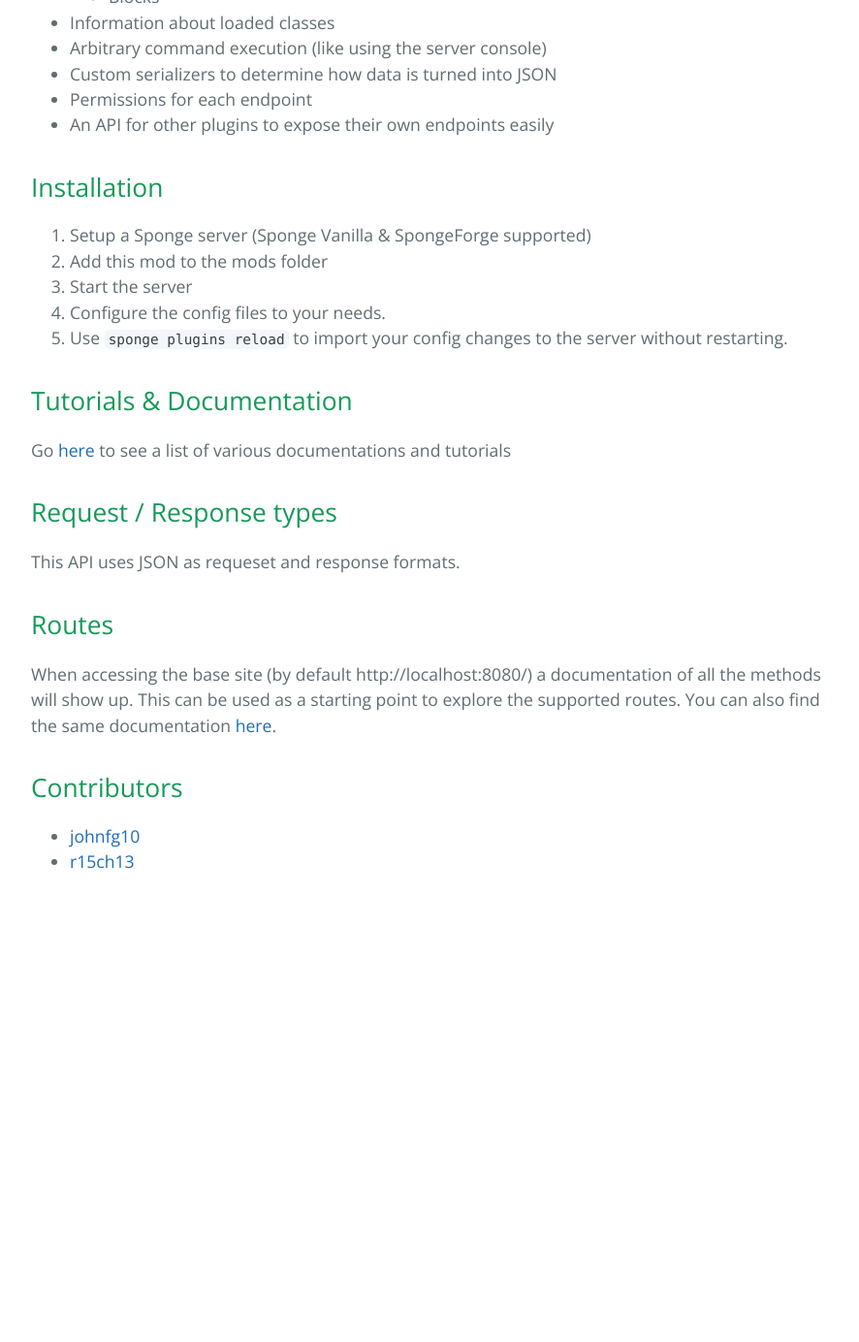
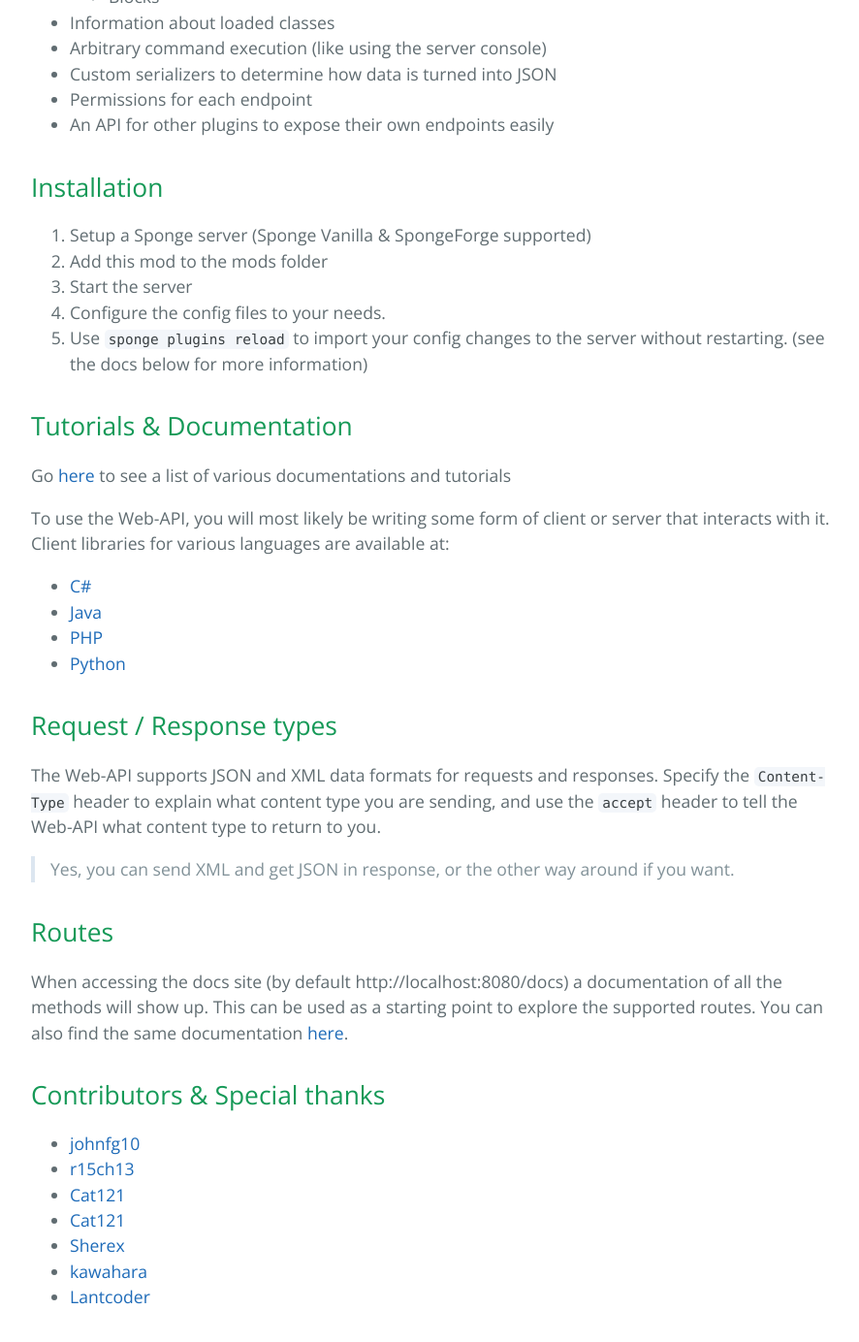
Before and after one commit to Valandur/Web-API, a Jekyll site: the page built from index.md, in a window 1280 px wide and 1400 px high, scrolled down 1243 px. Shown: the top 1384 px of the window at 97% size, without its empty margins (192-1078 px from the left). Built offline with Jekyll 4.4.1, drawn with Linux system fonts in a browser that asks for light colours; our own code applies the rules of GitHub Pages for plain Markdown files; before the commit the page ends 2194 px from its top, so only the background shows below that.

Commit message:
feat(content): Update to match current README.md

```diff
--- a/index.md
+++ b/index.md
@@ -42,18 +42,34 @@
 3. Start the server
 4. Configure the config files to your needs.
 5. Use `sponge plugins reload` to import your config changes to the server without restarting.
+(see the docs below for more information)
 
 ## Tutorials & Documentation
-Go [here](https://github.com/Valandur/Web-API/blob/master/docs/INDEX.md) to see a list of various documentations and tutorials
+Go [here](docs/INDEX.md) to see a list of various documentations and tutorials
+
+To use the Web-API, you will most likely be writing some form of client or server that
+interacts with it. Client libraries for various languages are available at:
+- [C#](https://github.com/Valandur/webapi-client-csharp)
+- [Java](https://github.com/Valandur/webapi-client-java)
+- [PHP](https://github.com/Valandur/webapi-client-php)
+- [Python](https://github.com/Valandur/webapi-client-python)
 
 ## Request / Response types
-This API uses JSON as requeset and response formats.
+The Web-API supports JSON and XML data formats for requests and responses.
+Specify the `Content-Type` header to explain what content type you are sending, and
+use the `accept` header to tell the Web-API what content type to return to you.
+> Yes, you can send XML and get JSON in response, or the other way around if you want.
 
 ## Routes
-When accessing the base site (by default http://localhost:8080/) a documentation of all the methods will show up.
-This can be used as a starting point to explore the supported routes. You can also find the same documentation
-[here](https://valandur.github.io/Web-API/redoc.html).
+When accessing the docs site (by default http://localhost:8080/docs) a documentation of
+all the methods will show up. This can be used as a starting point to explore the
+supported routes. You can also find the same documentation [here](https://valandur.github.io/Web-API/redoc.html).
 
-## Contributors
+## Contributors & Special thanks
 - [johnfg10](https://github.com/johnfg10)
 - [r15ch13](https://github.com/r15ch13)
+- [Cat121](https://github.com/Cat121)
+- [Cat121](https://github.com/Cat121)
+- [Sherex](https://github.com/Sherex)
+- [kawahara](https://github.com/kawahara)
+- [Lantcoder](https://github.com/Lantcoder)
```
